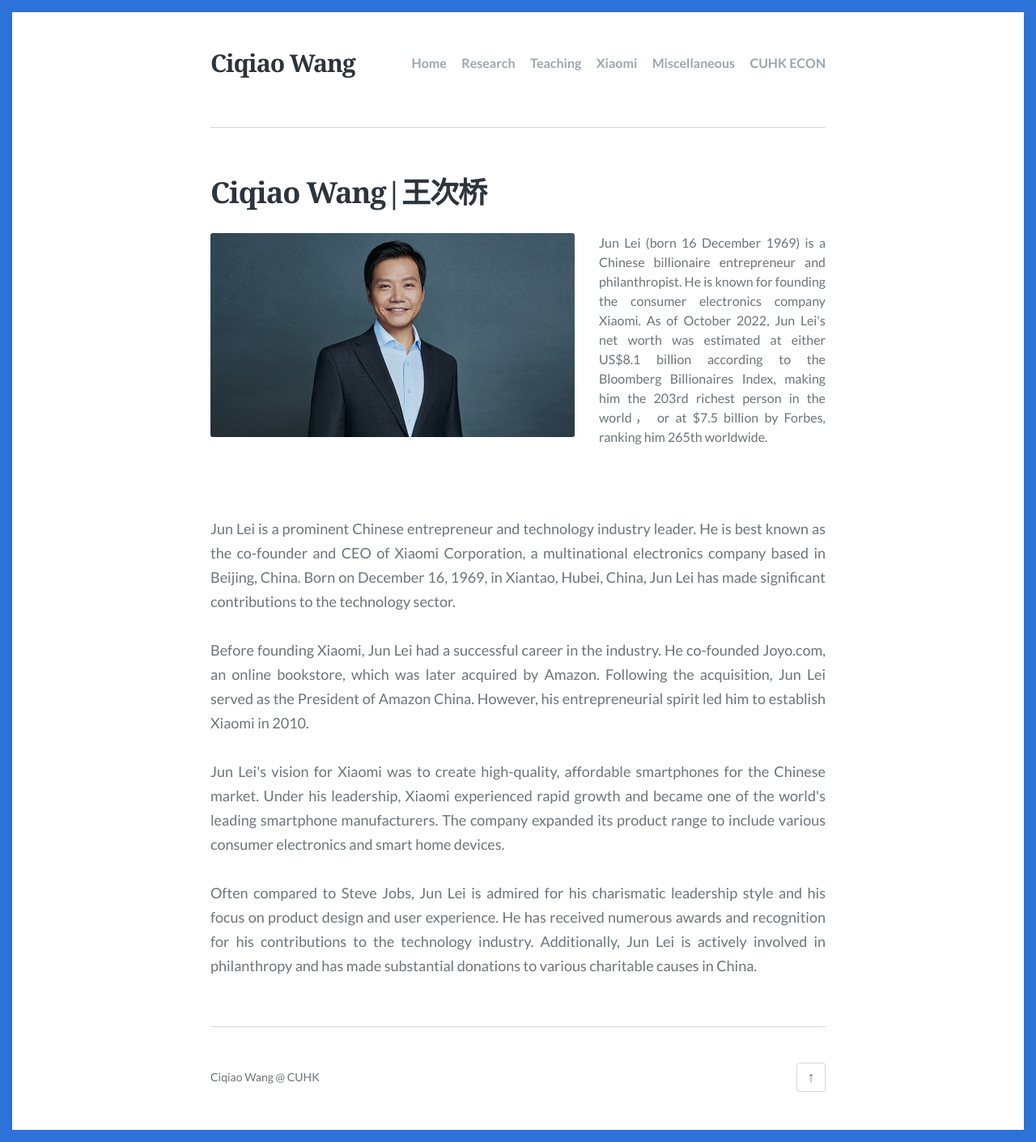
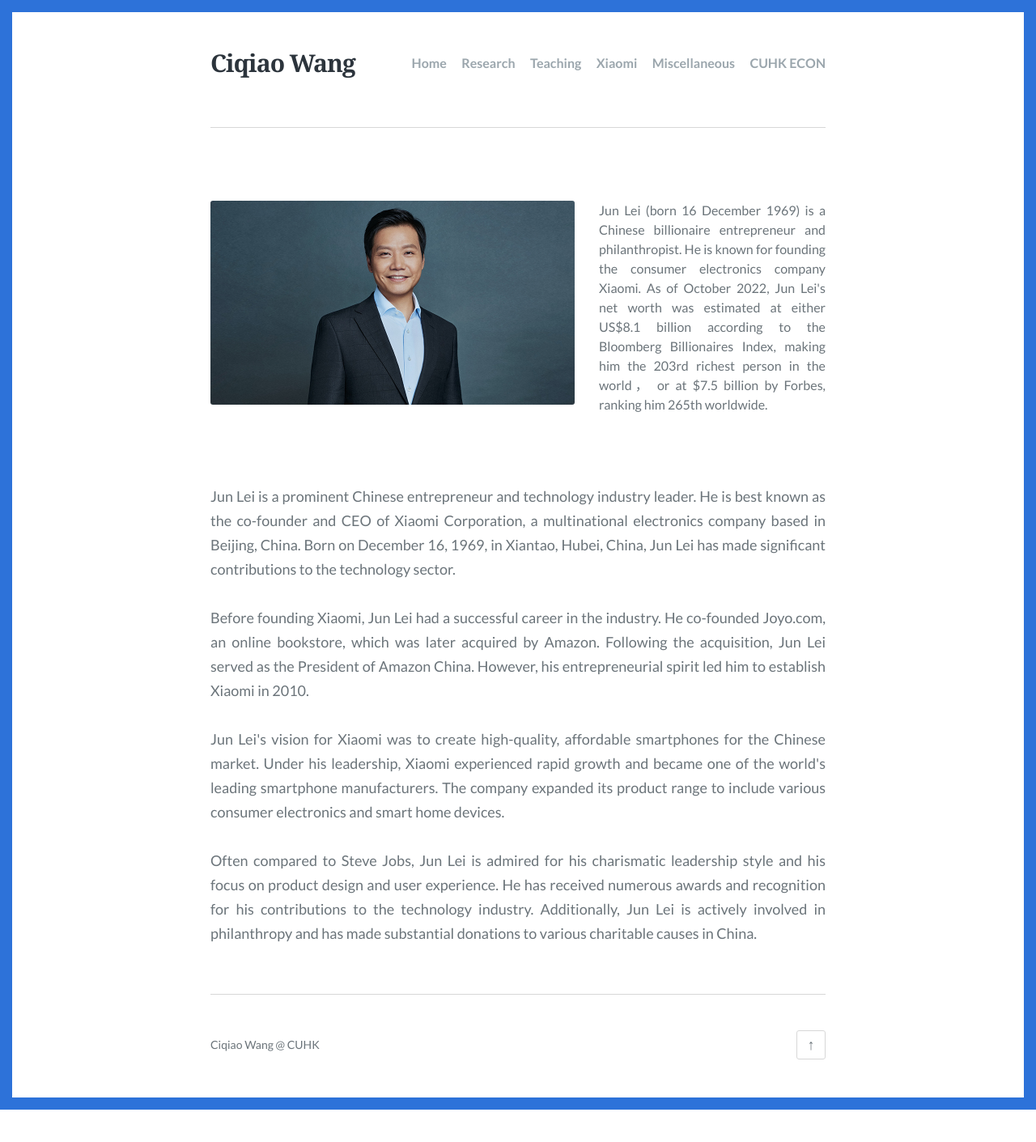
Before and after one commit to ciqiaowang/ciqiaowang.github.io, a Jekyll site: the page built from index.html, in a window 1280 px wide. Shown: the whole page at 81% size. Built offline with Jekyll 4.4.1, drawn with Linux system fonts in a browser that asks for light colours; the list of posts is cut into pages by our own code; after the commit the page ends 1371 px from its top, so only the background shows below that.

Commit message:
Update index.html

```diff
--- a/index.html
+++ b/index.html
@@ -1,6 +1,6 @@
 ---
 layout: page
-title: Ciqiao Wang|王次桥
+<!-- title: Ciqiao Wang|王次桥 -->
 description: Home
 permalink: /index.html
 feature_image:
```
